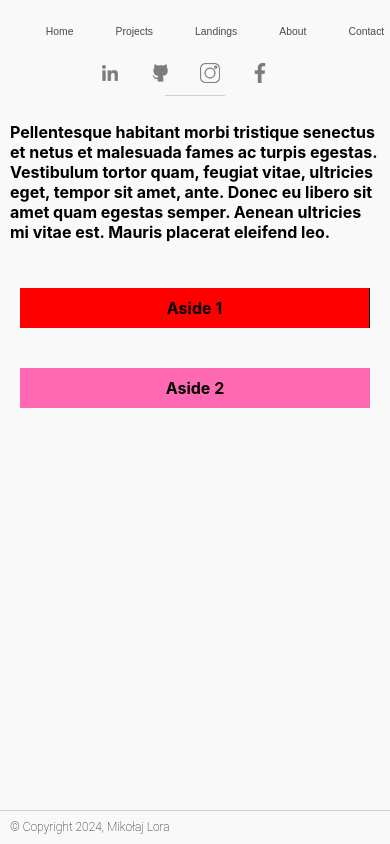
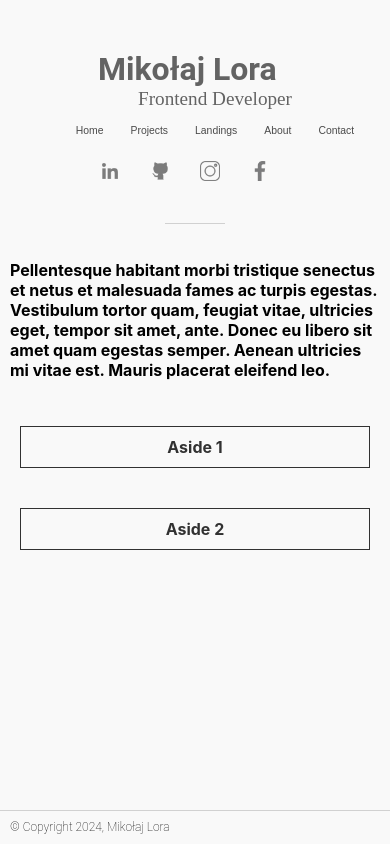
Before and after one commit to Ramox7171/RamoxMainPage, a React (Vite) app: page / in a window 390 px wide. Built offline with nearby package versions, Linux system fonts and the light colour scheme.

Commit message:
continuing work on Header and brake points

```diff
--- a/src/components/Header.jsx
+++ b/src/components/Header.jsx
@@ -4,6 +4,10 @@ import SocialButtons from './SocialButtons';
 export default function Header() {
   return (
     <div className="header">
+      <div className='header__name'>
+        <p className='name'>Mikołaj Lora</p>
+        <p className='title'>Frontend Developer</p>
+      </div>
       <menu>
         <button className="button-menu">Home</button>
         <button className="button-menu">Projects</button>
--- a/src/style/App.scss
+++ b/src/style/App.scss
@@ -29,15 +29,16 @@ body {
 
 .aside-1 {
   margin: 20px;
-  background: red;
+ opacity: 0.8;
   width: 200px;
-  border-right: 1px solid #000000;
+  border: 1px solid #000000;
 }
 
 .aside-2 {
   margin: 20px;
-  background: hotpink;
+ opacity: 0.8;
   width: 200px;
+  border: 1px solid #000000;
 }
 
 
--- a/src/style/Header.scss
+++ b/src/style/Header.scss
@@ -6,17 +6,43 @@
   justify-content: center;
   align-items: center;
   position: fixed;
-  top: 0;
+  top: 10px;
   width: 100%;
   background-color: #f9f9f9;
-  padding: 10px 0;
+  padding: 40px 0; // Zwiększenie paddingu o 20px
   position: relative;
+  margin-bottom: 20px; // Dodanie dolnego marginesu
+
+  // Header Name
+  .header__name {
+    position: absolute; // Pozycjonowanie absolutne
+    top: 30px; // Odstęp od góry
+    left: 50px; // Odstęp od lewej krawędzi
+    text-align: left; // Wyrównanie tekstu do lewej
+    opacity: 0.6;
+
+    .name {
+      font-size: 2rem; // Duża czcionka dla imienia
+      font-weight: 700; // Mocniejsza czcionka
+      margin: 0; // Usunięcie marginesów
+    }
+
+    .title {
+      font-family: Zain;
+      font-size: 1.2rem; // Mniejsza czcionka dla tytułu
+      font-weight: 400; // Lżejsza czcionka
+      margin: 0; // Usunięcie marginesów
+      margin-left: 40px; // Przesunięcie w prawo względem dużego napisu
+    }
+  }
 
   // Menu
   menu {
     display: flex;
     gap: 30px;
     opacity: 0.7;
+    margin: 0 auto; // Wyśrodkowanie menu
+    z-index: 1; // Zapewnia, że menu będzie nad innymi elementami
   }
 
   .button-menu {
@@ -73,7 +99,14 @@
     flex-direction: column;
     font-size: 0.7rem;
 
-    .menu {
+    .header__name {
+      position: relative; // Zmiana pozycjonowania na względne
+      margin-bottom: 20px; // Odstęp poniżej nazwy
+      left: auto; // Resetowanie przesunięcia w lewo
+      top: auto; // Resetowanie przesunięcia od góry
+    }
+
+    menu {
       order: 1;
       margin-bottom: 10px;
       gap: 10px;
@@ -85,7 +118,7 @@
     }
 
     &::after {
-      width: 80px; // Adjust line width for smaller screens
+      width: 80px;
     }
 
     .socialbuttons {
@@ -103,8 +136,12 @@
   @media (max-width: 480px) {
     font-size: 0.7rem;
 
-    .menu {
-      margin-bottom: 10px; // Adjust line width for smaller screens
+    .header__name {
+      margin-bottom: 10px; // Mniejszy odstęp poniżej nazwy
+    }
+
+    menu {
+      margin-bottom: 10px;
       gap: 15px;
     }
 
@@ -114,17 +151,17 @@
     }
 
     &::after {
-      width: 60px; // Adjust line width for smaller screens
+      width: 60px;
     }
 
     .socialbuttons {
       gap: 30px;
-      margin-top: 10px; // Adjust line width for smaller screens
+      margin-top: 10px;
     }
   }
 }
 
-// wiggle animation
+// Wiggle animation
 @keyframes wiggle {
   0%,
   100% {
```
